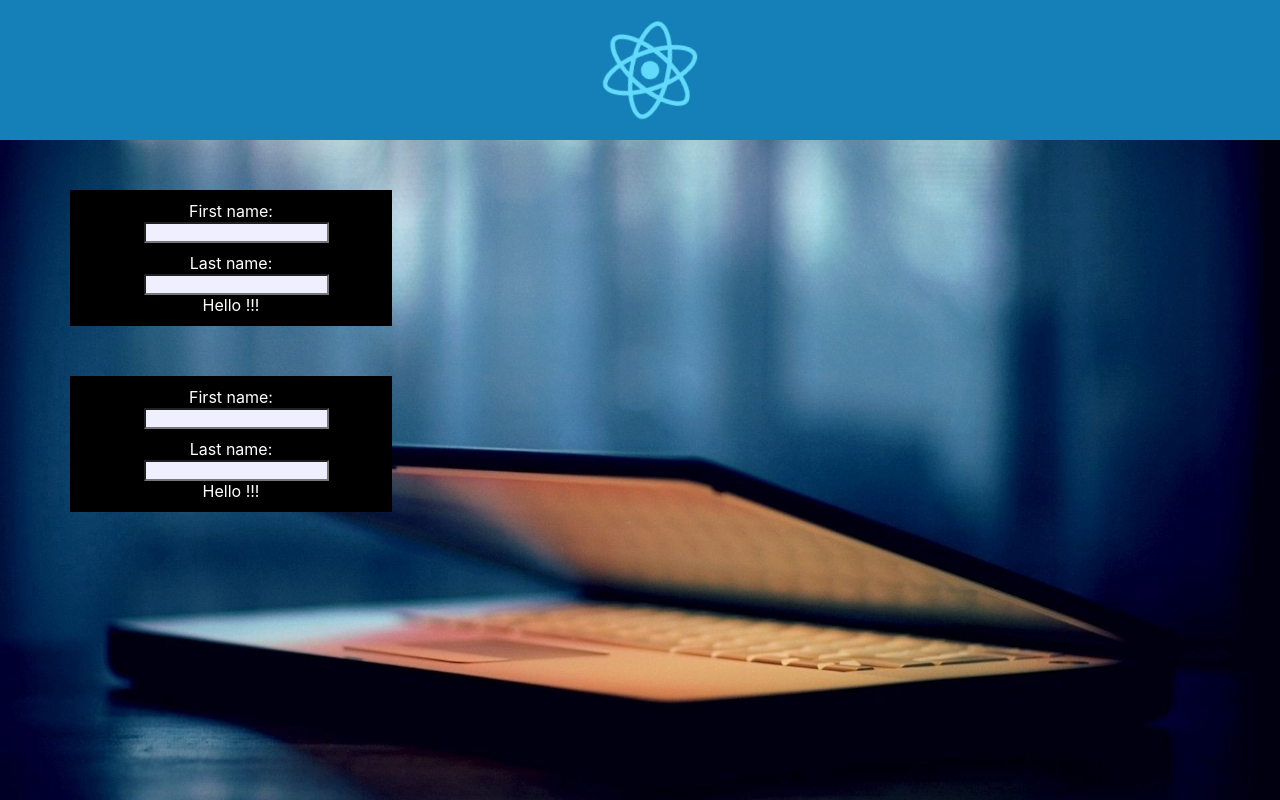
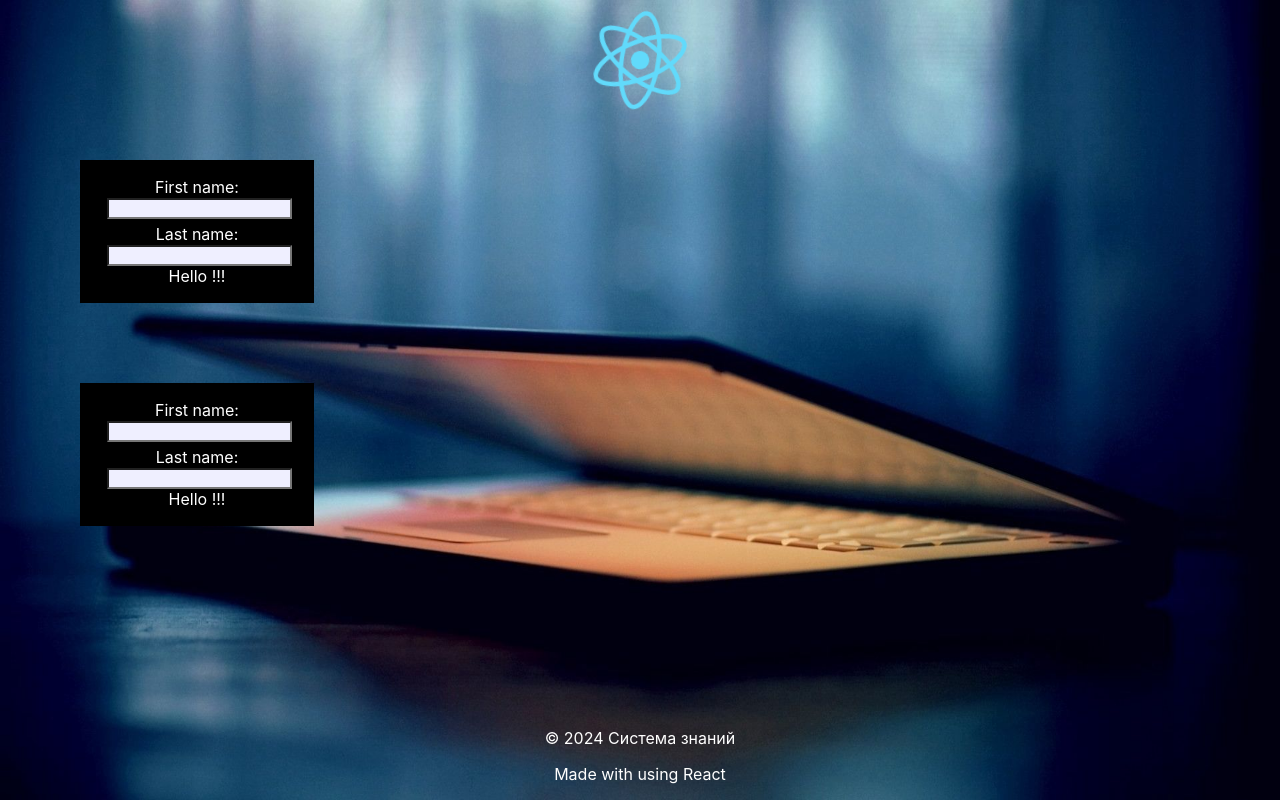
Before and after one commit to klimenkoMA/KnowledgeSystem, a React (Create React App) app in the folder react-intro/: page / in a window 1280 px wide. Shown: the top 800 px of the page. Built offline with nearby package versions, Linux system fonts and the light colour scheme.

Commit message:
Rebuilt css styles v2

```diff
--- a/react-intro/src/App.css
+++ b/react-intro/src/App.css
@@ -1,5 +1,10 @@
 .App {
     text-align: center;
+    display: flex;
+    flex-direction: column;
+    margin: 0;
+    padding: 0;
+    min-height: 100vh;
 }
 
 .App-logo {
@@ -17,40 +22,25 @@
     position: fixed;
     top: 0;
     width: 100%;
-  background-color: #1480b7;
     min-height: 15vh;
     display: flex;
     flex-direction: column;
     align-items: center;
     justify-content: center;
-  font-size: calc(12px + 2vmin);
+    font-size: calc(12px + 1vmin);
     color: white;
-  padding: 10px;
 }
 
 .App-body {
-  display: flex;
-  flex-direction: column;
-  margin: 0;
-  padding: 0;
-  min-height: 100vh;
-  /*background-image: url('./public/backFon.jpg');*/
-  /*background-size: auto;*/
-  /*background-position: center center;*/
-  /*background-repeat: no-repeat;*/
-}
-
-.App-main {
     flex: 1;
-  padding: 20px;
+    padding-top: 10vh;
 }
 
 .App-footer {
-  padding: 10px;
     margin-top: auto;
     width: 100%;
-  background-color: #1480b7;
-  font-size: calc(10px + 2vmin);
+    max-height: 15vh;
+    font-size: calc(8px + 1vmin);
     color: white;
 }
 
--- a/react-intro/src/App.js
+++ b/react-intro/src/App.js
@@ -5,19 +5,19 @@ import Footer from "./footer/footer";
 
 function App() {
     return (
-        <div className="App">
+        <div className="App"
+             style={{
+                 width: `100%`,
+                 background: `url(/backFon.jpg`,
+                 backgroundSize: `100% 100%`,
+                 backgroundRepeat: "no-repeat",
+                 height: `max`,
+             }}
+        >
             <header className="App-header">
                 <img src={logo} className="App-logo" alt="logo"/>
             </header>
-            <body className="App-body"
-                  style={{
-                      marginTop: `120px`,
-                      marginBottom: `100px`,
-                      width: `100%`,
-                      background: `url(/backFon.jpg`,
-                      backgroundSize: `100% 100%`,
-                      backgroundRepeat: "no-repeat",
-                  }}>
+            <body className="App-body">
             <div className="App-main">
                 <p>
                     <SimpleForm/>
--- a/react-intro/src/footer/footer.js
+++ b/react-intro/src/footer/footer.js
@@ -4,9 +4,9 @@ import { motion } from 'framer-motion';
 const Footer = () => {
     return (
         <motion.footer
-            initial={{ opacity: 1, y: 20 }}
+            initial={{ opacity: 1, y: 100 }}
             animate={{ opacity: 1, y: 0 }}
-            transition={{ duration: 4 }}
+            transition={{ duration: 3 }}
         >
             <div className="footer">
                 <p>&copy; 2024 Система знаний</p>
--- a/react-intro/src/styles/SimpleFormStyle.scss
+++ b/react-intro/src/styles/SimpleFormStyle.scss
@@ -1,20 +1,20 @@
 .simple-form {
-  margin: 50px;
-  padding: 10px;
-  width: 300px;
+  margin: 10vh;
+  padding: 2vh;
+  width: 200px;
   border: 1px solid black;
   background-color: black;
   color: white;
 
   .input-wrapper {
-    margin-bottom: 10px;
+    margin-bottom: 5px;
 
     .label {
       display: block;
 
       .input {
         background-color: #EFEFFF;
-        margin-left: 10px;
+        margin-left: 5px;
       }
 
       .error-message {
@@ -29,7 +29,7 @@
 
     .input {
       background-color: #EFEFFF;
-      margin-left: 10px;
+      margin-left: 5px;
     }
 
     .error-message {
```
Lines whose indentation alone changed are shown as unchanged.
